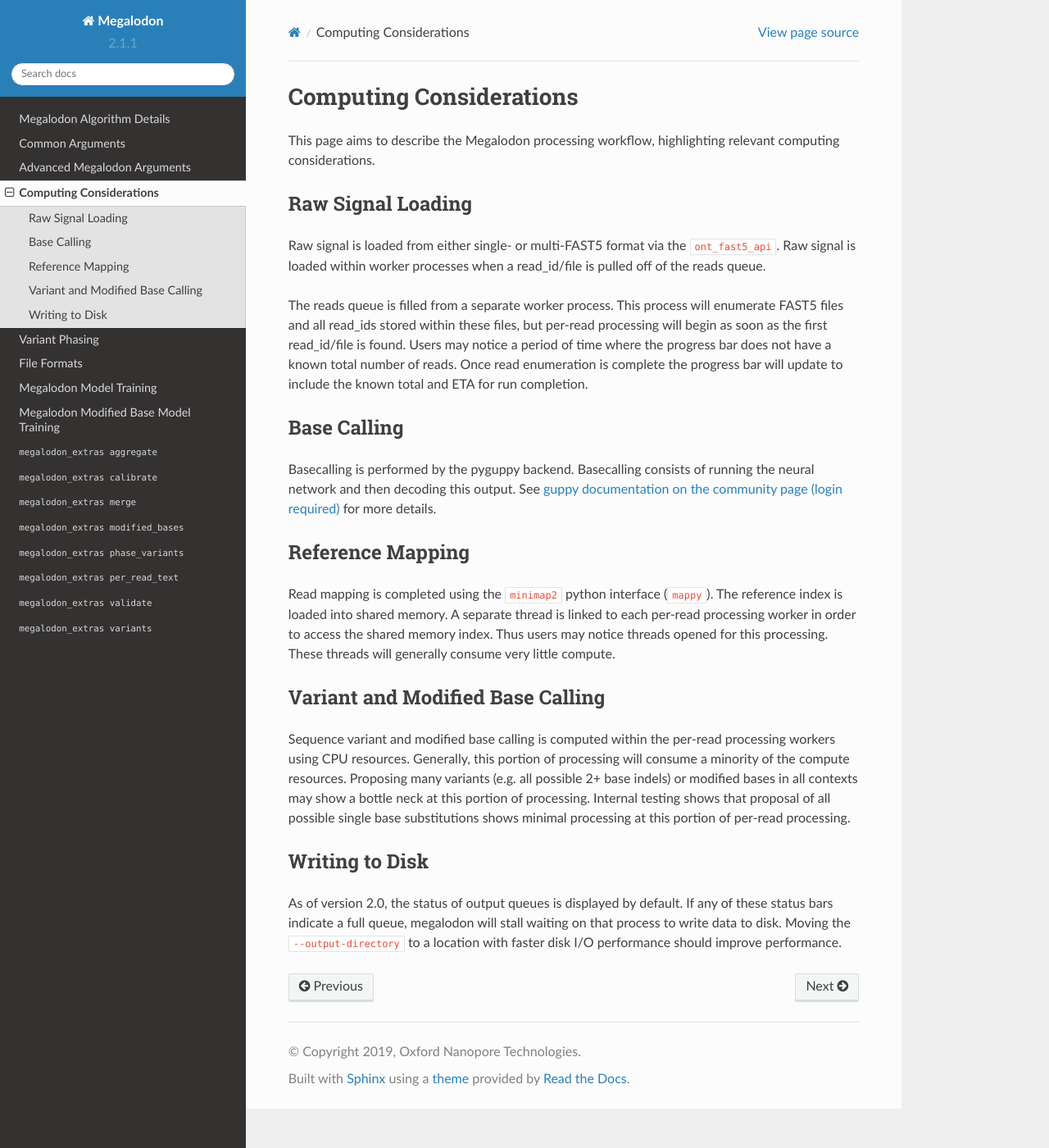
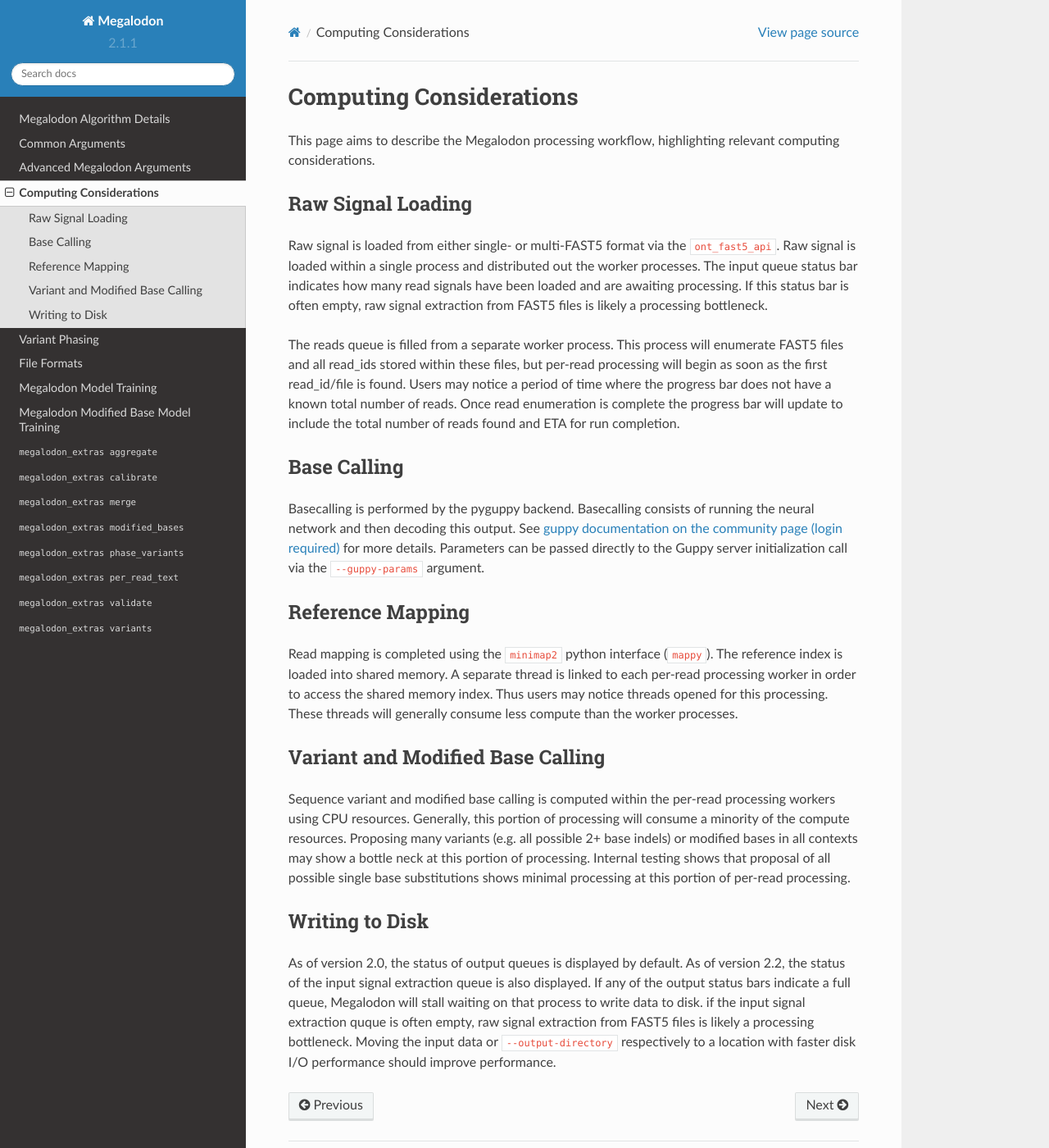
Before and after one commit to nanoporetech/megalodon, a Sphinx documentation site: the page built from docs/computing_considerations.rst, in a window 1280 px wide and 1400 px high. Shown: the whole window at 82% size. Built offline with Sphinx 7.4.7 and the Read the Docs theme 2.0.0, drawn with Linux system fonts in a browser that asks for light colours.

Commit message:
Finish megalodon_extras commands docs.

```diff
--- a/docs/computing_considerations.rst
+++ b/docs/computing_considerations.rst
@@ -9,12 +9,14 @@
 ------------------
 
 Raw signal is loaded from either single- or multi-FAST5 format via the ``ont_fast5_api``.
-Raw signal is loaded within worker processes when a read_id/file is pulled off of the reads queue.
+Raw signal is loaded within a single process and distributed out the worker processes.
+The input queue status bar indicates how many read signals have been loaded and are awaiting processing.
+If this status bar is often empty, raw signal extraction from FAST5 files is likely a processing bottleneck.
 
 The reads queue is filled from a separate worker process.
 This process will enumerate FAST5 files and all read_ids stored within these files, but per-read processing will begin as soon as the first read_id/file is found.
 Users may notice a period of time where the progress bar does not have a known total number of reads.
-Once read enumeration is complete the progress bar will update to include the known total and ETA for run completion.
+Once read enumeration is complete the progress bar will update to include the total number of reads found and ETA for run completion.
 
 ------------
 Base Calling
@@ -23,6 +25,7 @@
 Basecalling is performed by the pyguppy backend.
 Basecalling consists of running the neural network and then decoding this output.
 See `guppy documentation on the community page (login required) <https://community.nanoporetech.com/protocols/Guppy-protocol>`_ for more details.
+Parameters can be passed directly to the Guppy server initialization call via the ``--guppy-params`` argument.
 
 -----------------
 Reference Mapping
@@ -32,7 +35,7 @@
 The reference index is loaded into shared memory.
 A separate thread is linked to each per-read processing worker in order to access the shared memory index.
 Thus users may notice threads opened for this processing.
-These threads will generally consume very little compute.
+These threads will generally consume less compute than the worker processes.
 
 ---------------------------------
 Variant and Modified Base Calling
@@ -48,5 +51,7 @@
 ---------------
 
 As of version 2.0, the status of output queues is displayed by default.
-If any of these status bars indicate a full queue, megalodon will stall waiting on that process to write data to disk.
-Moving the  ``--output-directory`` to a location with faster disk I/O performance should improve performance.
+As of version 2.2, the status of the input signal extraction queue is also displayed.
+If any of the output status bars indicate a full queue, Megalodon will stall waiting on that process to write data to disk.
+if the input signal extraction quque is often empty, raw signal extraction from FAST5 files is likely a processing bottleneck.
+Moving the input data or  ``--output-directory`` respectively to a location with faster disk I/O performance should improve performance.
--- a/docs/extras_aggregate.rst
+++ b/docs/extras_aggregate.rst
@@ -3,7 +3,6 @@
 ******************************
 
 The ``megalodon_extras aggregate`` command group contains a single command, ``run``, to perform aggregation of per-read sequence variant or modified base results.
-
 
 ----------------------------------
 ``megalodon_extras aggregate run``
--- a/docs/extras_variants.rst
+++ b/docs/extras_variants.rst
@@ -61,3 +61,9 @@
 If the aim is to achieve a balance of homozygous and heterozygous calls, this command can be used to evaluate this balance for a particular ``--heterozygous-factors`` setting.
 This command will output the number of called homozygous and heterozygous calls compared to their ground truth from a provided set of variants.
 As a guide, previous Megalodon version had the default value of ``--heterozygous-factors 2.1 1.6`` which achieves a better balance than the current default of ``--heterozygous-factors 1.0 1.0`` which minimizes false homozygous calls.
+
+--------------------------------------------
+``megalodon_extras variants index_database``
+--------------------------------------------
+
+This command is not currently implemented, but will be in a future release.
```
Also changed, not shown: docs/extras_modified_bases.rst (+20 -5 lines).
